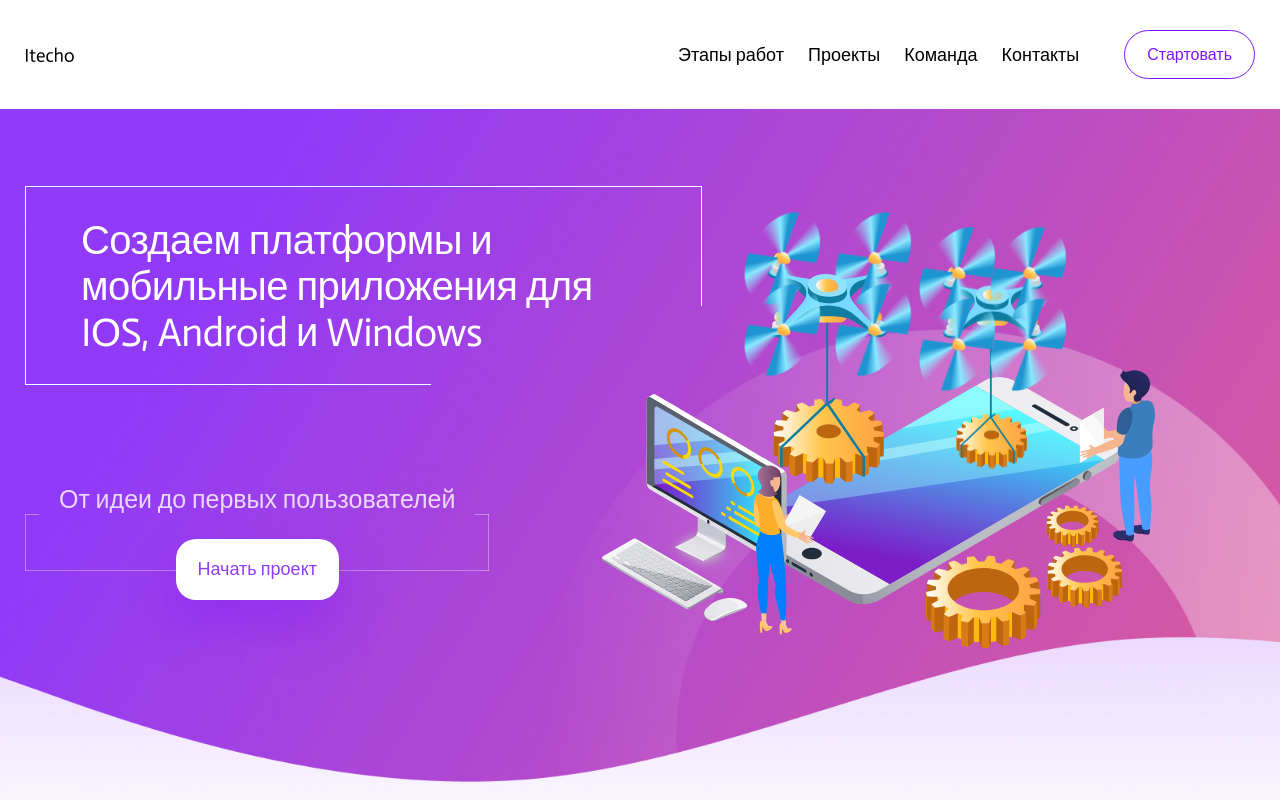
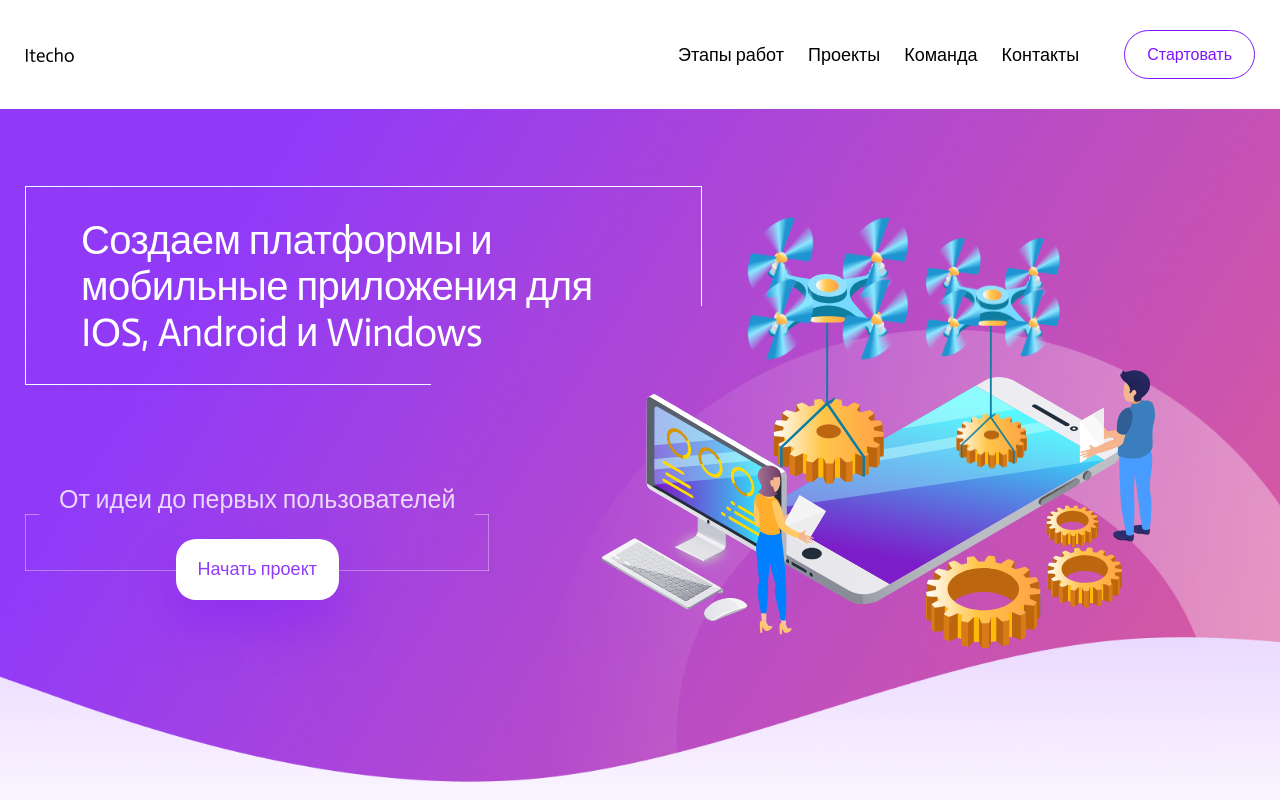
Before and after one commit to NurmuhammadovHojiakbar/itecho, a React (Create React App) app: page / in a window 1280 px wide. Shown: the top 800 px of the page. Built offline with nearby package versions, Linux system fonts and the light colour scheme.

Commit message:
parrak size fixed

```diff
--- a/src/components/site-main/header/index.css
+++ b/src/components/site-main/header/index.css
@@ -198,6 +198,10 @@
     .big-dron{
         width: 120px;
     }
+
+    .dron-parrak{
+        width: 70%;
+    }
 }
 
 @media only screen and (max-width:1150px){
```
